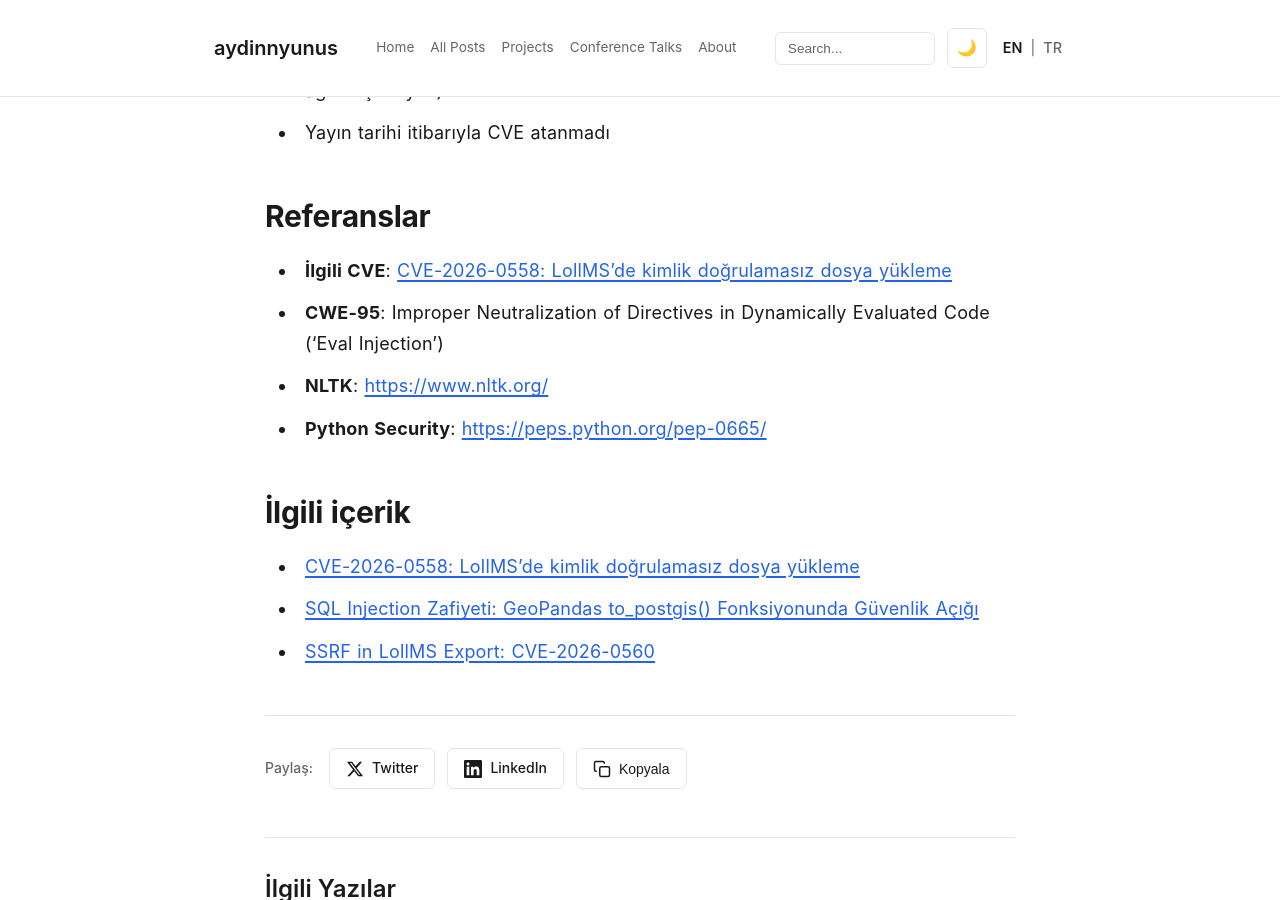
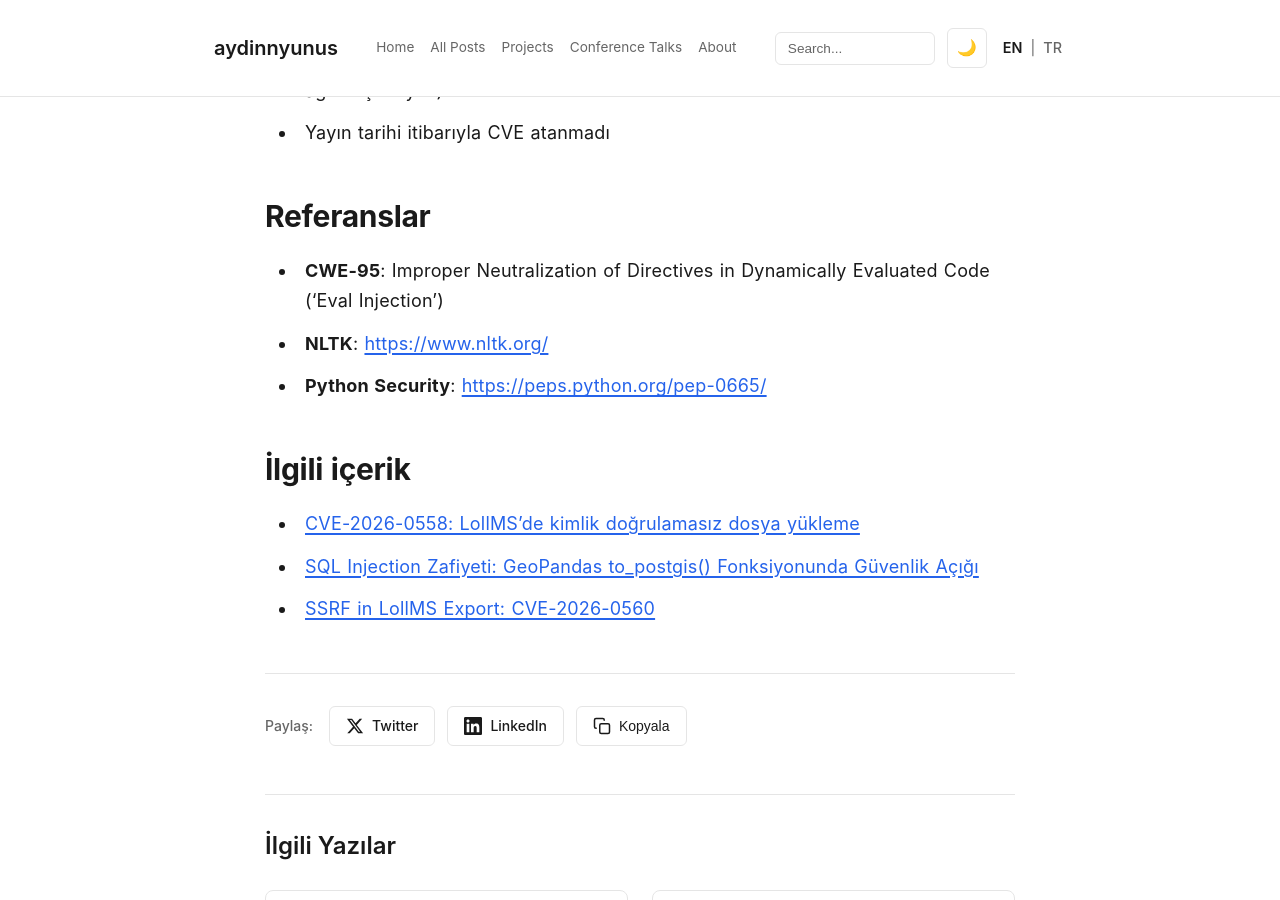
Before and after one commit to aydinnyunus/aydinnyunus.github.io, a Jekyll site: the page built from _posts/2026-06-07-command-injection-nltk-collocations-eval-tr.md, in a window 1280 px wide and 900 px high, scrolled down 3829 px. Built offline with Jekyll 4.4.1, drawn with Linux system fonts in a browser that asks for light colours.

Commit message:
fix: remove unrelated CVE reference from NLTK post
LollMS CVE-2026-0558 has no relation to NLTK eval injection vulnerability.
Remove from references section both EN and TR versions.

Co-Authored-By: Claude Haiku 4.5 <noreply@anthropic.com>

```diff
--- a/_posts/2026-06-07-command-injection-nltk-collocations-eval-tr.md
+++ b/_posts/2026-06-07-command-injection-nltk-collocations-eval-tr.md
@@ -103,7 +103,6 @@ Genel çıkarım: `eval()`'ı kullanıcı kontrollü herhangi bir girdide (argv,
 
 ## Referanslar
 
-- **İlgili CVE**: [CVE-2026-0558: LollMS'de kimlik doğrulamasız dosya yükleme](https://www.cve.org/CVERecord?id=CVE-2026-0558)
 - **CWE-95**: Improper Neutralization of Directives in Dynamically Evaluated Code ('Eval Injection')
 - **NLTK**: [https://www.nltk.org/](https://www.nltk.org/)
 - **Python Security**: [https://peps.python.org/pep-0665/](https://peps.python.org/pep-0665/)
```
Also changed, not shown: _posts/2026-06-07-command-injection-nltk-collocations-eval.md (+0 -1 lines).
